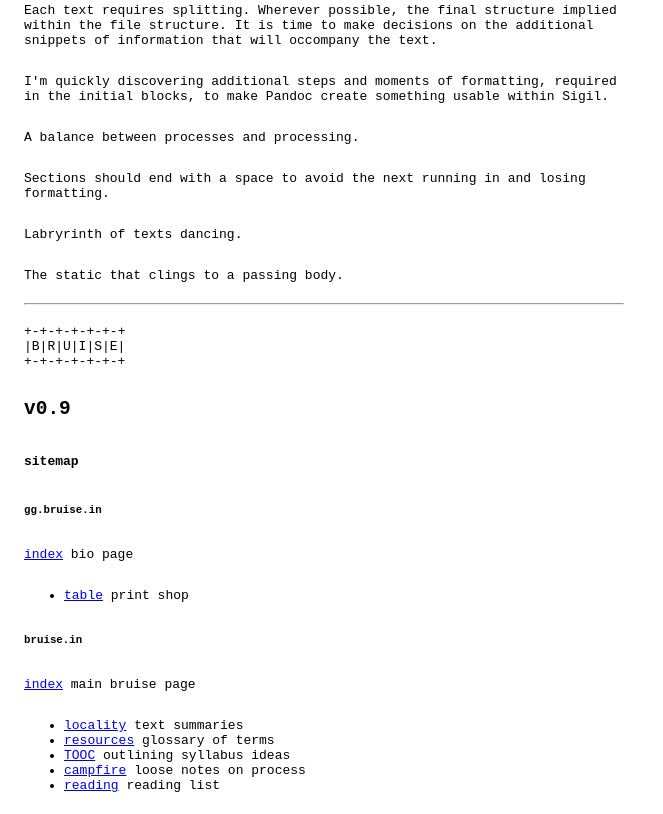
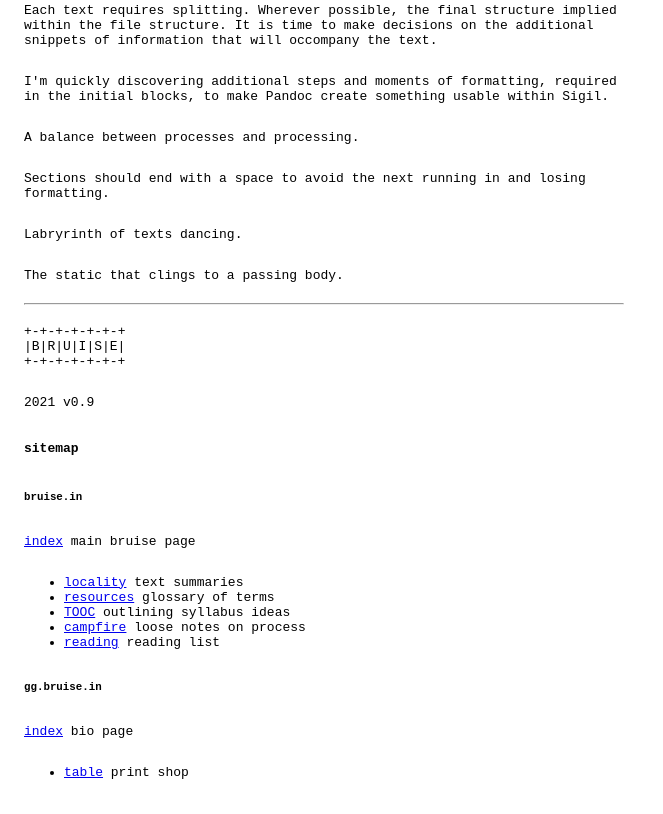
Before and after one commit to bruise-pub/bruise-pub.github.io, a plain HTML site: page campfire.html in a window 1280 px wide. Shown: the part 1934-2748 px from the top of the page, without its empty margins (0-663 px from the left). Drawn offline with Linux system fonts and the light colour scheme.

Commit message:
Update campfire.html

```diff
--- a/campfire.html
+++ b/campfire.html
@@ -102,18 +102,13 @@ The bruised vessels, bloom.</p>
 <p>Labryrinth of texts dancing.</p>
 <p>The static that clings to a passing body.</p>
 
-                <hr>
+        <hr />
 
-        <pre><code><span class="hljs-code">+-+</span>-<span class="hljs-code">+-+</span>-<span class="hljs-code">+-+</span>-+
+    <pre><code><span class="hljs-code">+-+</span>-<span class="hljs-code">+-+</span>-<span class="hljs-code">+-+</span>-+
 <span class="hljs-section">|B|R|U|I|S|E|
 +-+-+-+-+-+-+</span>
-</code></pre><h2 id="v0-9">v0.9</h2>
-<h4 id="sitemap">sitemap</h4>
-<h5 id="gg-bruise-in">gg.bruise.in</h5>
-<p><a href="https://gg.bruise.in">index</a>        bio page  </p>
-<ul>
-<li><a href="https://gg.bruise.in/table.html">table</a>    print shop</li>
-</ul>
+</code></pre><pre><code><span class="hljs-symbol">2021 </span>v0.<span class="hljs-number">9</span>
+</code></pre><h4 id="sitemap">sitemap</h4>
 <h5 id="bruise-in">bruise.in</h5>
 <p><a href="https://bruise.in">index</a>                        main bruise page  </p>
 <ul>
@@ -123,12 +118,14 @@ The bruised vessels, bloom.</p>
 <li><a href="https://bruise.in/campfire.html">campfire</a>            loose notes on process  </li>
 <li><a href="https://bruise.in/reading.html">reading</a>        reading list</li>
 </ul>
-
-
+<h5 id="gg-bruise-in">gg.bruise.in</h5>
+<p><a href="https://gg.bruise.in">index</a>        bio page  </p>
+<ul>
+<li><a href="https://gg.bruise.in/table.html">table</a>    print shop</li>
+</ul>
 
 
         <!-- md->html content ends here -->
-
       </div>
     </div>
   </body>
```
